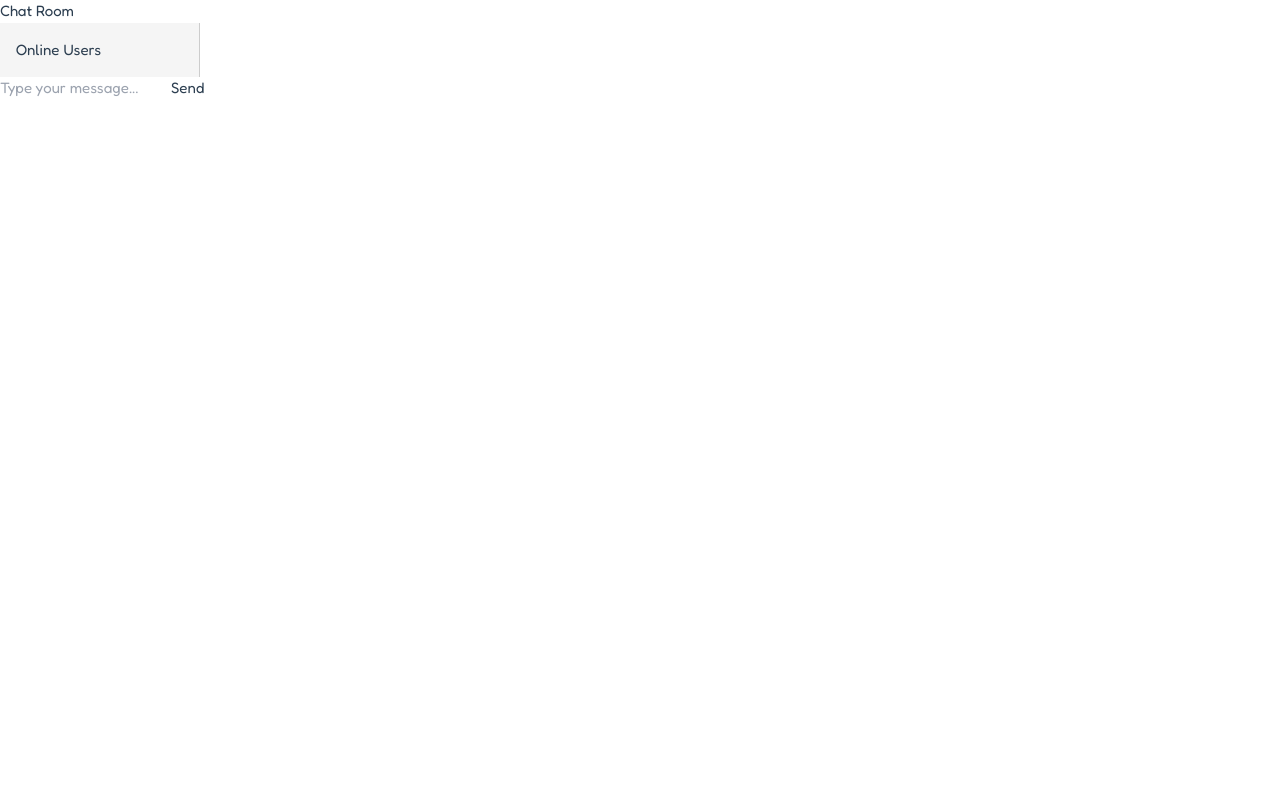
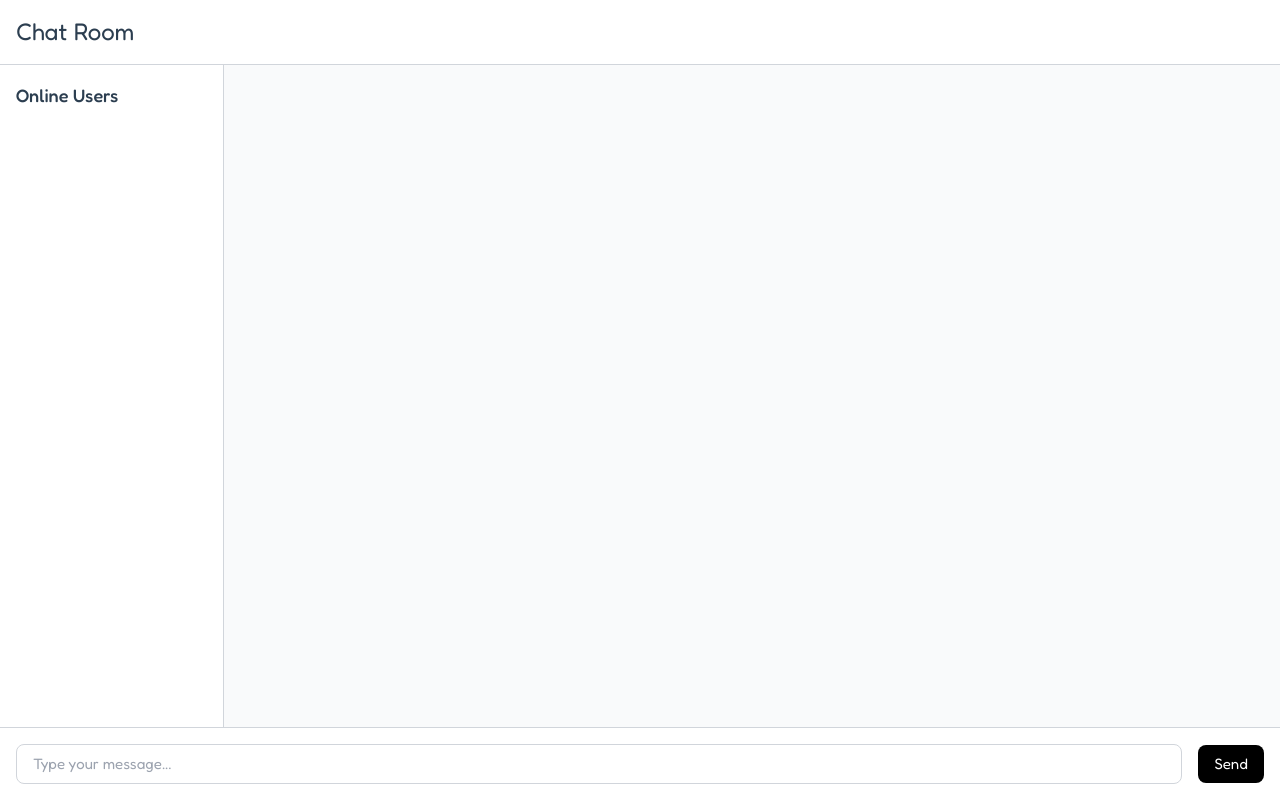
Before and after one commit to jacobdarvin/sk-chat, a Vue app: page /chat in a window 1280 px wide. Both pictures are taken after typing "Sample" into the empty fields and a click on the button "Enter Chat". Built offline with nearby package versions, Linux system fonts and the light colour scheme.

Commit message:
Init chat app

```diff
--- a/src/components/ChatHeader.vue
+++ b/src/components/ChatHeader.vue
@@ -1,7 +1,6 @@
-<!-- src/components/ChatHeader.vue -->
 <template>
-  <header class="chat-header">
-    <h2>{{ title }}</h2>
+  <header class="p-4 flex items-center border-b border-gray-300">
+    <h2 class="text-2xl">{{ title }}</h2>
   </header>
 </template>
 
@@ -19,6 +18,4 @@ export default defineComponent({
 })
 </script>
 
-<style scoped>
-/* Add your styles here */
-</style>
+<style scoped></style>
--- a/src/components/ChatWindow.vue
+++ b/src/components/ChatWindow.vue
@@ -1,6 +1,6 @@
 <!-- src/components/ChatWindow.vue -->
 <template>
-  <div class="chat-window">
+  <div class="flex-grow overflow-y-auto p-4 bg-gray-50">
     <MessageBubble
       v-for="(message, index) in messages"
       :key="index"
@@ -36,6 +36,4 @@ export default defineComponent({
 })
 </script>
 
-<style scoped>
-/* Add your styles here */
-</style>
+<style scoped></style>
--- a/src/components/MessageBubble.vue
+++ b/src/components/MessageBubble.vue
@@ -1,13 +1,23 @@
-<!-- src/components/MessageBubble.vue -->
 <template>
-  <div :class="['message-bubble', { mine: isMine }]">
-    <p class="sender">{{ message.sender }}</p>
-    <p class="content">{{ message.content }}</p>
+  <div
+    :class="[
+      'max-w-xs md:max-w-md p-3 my-2 rounded-lg flex flex-col',
+      isMine ? 'bg-black text-white ml-auto' : 'bg-gray-200 text-black mr-auto'
+    ]"
+    :style="{
+      borderTopRightRadius: isMine ? '0.75rem' : '1.5rem',
+      borderTopLeftRadius: isMine ? '1.5rem' : '0.75rem'
+    }"
+  >
+    <!-- Show sender only if it's not the current user's message -->
+    <p v-if="!isMine" class="text-xs font-semibold mb-1">{{ message.sender }}</p>
+    <p class="text-sm">{{ message.content }}</p>
   </div>
 </template>
 
 <script lang="ts">
-import { defineComponent, PropType } from 'vue'
+import { defineComponent } from 'vue'
+import type { PropType } from 'vue'
 
 interface Message {
   sender: string
@@ -30,11 +40,4 @@ export default defineComponent({
 })
 </script>
 
-<style scoped>
-.message-bubble {
-  /* Add styles for message bubble */
-}
-.message-bubble.mine {
-  /* Add styles for your own messages */
-}
-</style>
+<style scoped></style>
--- a/src/components/MessageInput.vue
+++ b/src/components/MessageInput.vue
@@ -1,13 +1,18 @@
-<!-- src/components/MessageInput.vue -->
 <template>
-  <div class="message-input">
+  <div class="flex items-center p-4 bg-white border-t border-gray-300">
     <input
       v-model="message"
       @keyup.enter="sendMessage"
       type="text"
       placeholder="Type your message..."
+      class="flex-grow px-4 py-2 border border-gray-300 rounded-lg focus:outline-none focus:ring-2 focus:ring-black"
     />
-    <button @click="sendMessage">Send</button>
+    <button
+      @click="sendMessage"
+      class="ml-4 px-4 py-2 bg-black text-white rounded-lg hover:bg-neutral-800 transition-colors"
+    >
+      Send
+    </button>
   </div>
 </template>
 
@@ -33,6 +38,4 @@ export default defineComponent({
 })
 </script>
 
-<style scoped>
-/* Add your styles here */
-</style>
+<style scoped></style>
--- a/src/components/UserList.vue
+++ b/src/components/UserList.vue
@@ -1,12 +1,14 @@
-<!-- src/components/UserList.vue -->
 <template>
-  <div class="user-list">
-    <h3>Online Users</h3>
-    <ul>
+  <div class="w-56 border-r border-gray-300">
+    <h3 class="text-lg font-medium p-4">Online Users</h3>
+    <ul class="list-none p-0 m-0">
       <li
         v-for="user in users"
         :key="user.id"
-        :class="{ active: user.id === selectedUserId }"
+        :class="[
+          'p-4 cursor-pointer',
+          user.id === selectedUserId ? 'bg-neutral-200 font-bold' : 'hover:bg-neutral-100'
+        ]"
         @click="selectUser(user)"
       >
         {{ user.name }}
@@ -46,35 +48,4 @@ export default defineComponent({
 })
 </script>
 
-<style scoped>
-.user-list {
-  width: 200px;
-  border-right: 1px solid #ccc;
-}
-
-.user-list h3 {
-  margin: 0;
-  padding: 16px;
-  background-color: #f5f5f5;
-}
-
-.user-list ul {
-  list-style: none;
-  padding: 0;
-  margin: 0;
-}
-
-.user-list li {
-  padding: 12px 16px;
-  cursor: pointer;
-}
-
-.user-list li:hover {
-  background-color: #e9e9e9;
-}
-
-.user-list li.active {
-  background-color: #d9d9d9;
-  font-weight: bold;
-}
-</style>
+<style scoped></style>
--- a/src/components/icons/IconCommunity.vue
+++ /dev/null
@@ -1,7 +0,0 @@
-<template>
-  <svg xmlns="http://www.w3.org/2000/svg" width="20" height="20" fill="currentColor">
-    <path
-      d="M15 4a1 1 0 1 0 0 2V4zm0 11v-1a1 1 0 0 0-1 1h1zm0 4l-.707.707A1 1 0 0 0 16 19h-1zm-4-4l.707-.707A1 1 0 0 0 11 14v1zm-4.707-1.293a1 1 0 0 0-1.414 1.414l1.414-1.414zm-.707.707l-.707-.707.707.707zM9 11v-1a1 1 0 0 0-.707.293L9 11zm-4 0h1a1 1 0 0 0-1-1v1zm0 4H4a1 1 0 0 0 1.707.707L5 15zm10-9h2V4h-2v2zm2 0a1 1 0 0 1 1 1h2a3 3 0 0 0-3-3v2zm1 1v6h2V7h-2zm0 6a1 1 0 0 1-1 1v2a3 3 0 0 0 3-3h-2zm-1 1h-2v2h2v-2zm-3 1v4h2v-4h-2zm1.707 3.293l-4-4-1.414 1.414 4 4 1.414-1.414zM11 14H7v2h4v-2zm-4 0c-.276 0-.525-.111-.707-.293l-1.414 1.414C5.42 15.663 6.172 16 7 16v-2zm-.707 1.121l3.414-3.414-1.414-1.414-3.414 3.414 1.414 1.414zM9 12h4v-2H9v2zm4 0a3 3 0 0 0 3-3h-2a1 1 0 0 1-1 1v2zm3-3V3h-2v6h2zm0-6a3 3 0 0 0-3-3v2a1 1 0 0 1 1 1h2zm-3-3H3v2h10V0zM3 0a3 3 0 0 0-3 3h2a1 1 0 0 1 1-1V0zM0 3v6h2V3H0zm0 6a3 3 0 0 0 3 3v-2a1 1 0 0 1-1-1H0zm3 3h2v-2H3v2zm1-1v4h2v-4H4zm1.707 4.707l.586-.586-1.414-1.414-.586.586 1.414 1.414z"
-    />
-  </svg>
-</template>
--- a/src/components/icons/IconDocumentation.vue
+++ /dev/null
@@ -1,7 +0,0 @@
-<template>
-  <svg xmlns="http://www.w3.org/2000/svg" width="20" height="17" fill="currentColor">
-    <path
-      d="M11 2.253a1 1 0 1 0-2 0h2zm-2 13a1 1 0 1 0 2 0H9zm.447-12.167a1 1 0 1 0 1.107-1.666L9.447 3.086zM1 2.253L.447 1.42A1 1 0 0 0 0 2.253h1zm0 13H0a1 1 0 0 0 1.553.833L1 15.253zm8.447.833a1 1 0 1 0 1.107-1.666l-1.107 1.666zm0-14.666a1 1 0 1 0 1.107 1.666L9.447 1.42zM19 2.253h1a1 1 0 0 0-.447-.833L19 2.253zm0 13l-.553.833A1 1 0 0 0 20 15.253h-1zm-9.553-.833a1 1 0 1 0 1.107 1.666L9.447 14.42zM9 2.253v13h2v-13H9zm1.553-.833C9.203.523 7.42 0 5.5 0v2c1.572 0 2.961.431 3.947 1.086l1.107-1.666zM5.5 0C3.58 0 1.797.523.447 1.42l1.107 1.666C2.539 2.431 3.928 2 5.5 2V0zM0 2.253v13h2v-13H0zm1.553 13.833C2.539 15.431 3.928 15 5.5 15v-2c-1.92 0-3.703.523-5.053 1.42l1.107 1.666zM5.5 15c1.572 0 2.961.431 3.947 1.086l1.107-1.666C9.203 13.523 7.42 13 5.5 13v2zm5.053-11.914C11.539 2.431 12.928 2 14.5 2V0c-1.92 0-3.703.523-5.053 1.42l1.107 1.666zM14.5 2c1.573 0 2.961.431 3.947 1.086l1.107-1.666C18.203.523 16.421 0 14.5 0v2zm3.5.253v13h2v-13h-2zm1.553 12.167C18.203 13.523 16.421 13 14.5 13v2c1.573 0 2.961.431 3.947 1.086l1.107-1.666zM14.5 13c-1.92 0-3.703.523-5.053 1.42l1.107 1.666C11.539 15.431 12.928 15 14.5 15v-2z"
-    />
-  </svg>
-</template>
--- a/src/components/icons/IconSupport.vue
+++ /dev/null
@@ -1,7 +0,0 @@
-<template>
-  <svg xmlns="http://www.w3.org/2000/svg" width="20" height="20" fill="currentColor">
-    <path
-      d="M10 3.22l-.61-.6a5.5 5.5 0 0 0-7.666.105 5.5 5.5 0 0 0-.114 7.665L10 18.78l8.39-8.4a5.5 5.5 0 0 0-.114-7.665 5.5 5.5 0 0 0-7.666-.105l-.61.61z"
-    />
-  </svg>
-</template>
--- a/src/components/icons/IconTooling.vue
+++ /dev/null
@@ -1,19 +0,0 @@
-<!-- This icon is from <https://github.com/Templarian/MaterialDesign>, distributed under Apache 2.0 (https://www.apache.org/licenses/LICENSE-2.0) license-->
-<template>
-  <svg
-    xmlns="http://www.w3.org/2000/svg"
-    xmlns:xlink="http://www.w3.org/1999/xlink"
-    aria-hidden="true"
-    role="img"
-    class="iconify iconify--mdi"
-    width="24"
-    height="24"
-    preserveAspectRatio="xMidYMid meet"
-    viewBox="0 0 24 24"
-  >
-    <path
-      d="M20 18v-4h-3v1h-2v-1H9v1H7v-1H4v4h16M6.33 8l-1.74 4H7v-1h2v1h6v-1h2v1h2.41l-1.74-4H6.33M9 5v1h6V5H9m12.84 7.61c.1.22.16.48.16.8V18c0 .53-.21 1-.6 1.41c-.4.4-.85.59-1.4.59H4c-.55 0-1-.19-1.4-.59C2.21 19 2 18.53 2 18v-4.59c0-.32.06-.58.16-.8L4.5 7.22C4.84 6.41 5.45 6 6.33 6H7V5c0-.55.18-1 .57-1.41C7.96 3.2 8.44 3 9 3h6c.56 0 1.04.2 1.43.59c.39.41.57.86.57 1.41v1h.67c.88 0 1.49.41 1.83 1.22l2.34 5.39z"
-      fill="currentColor"
-    ></path>
-  </svg>
-</template>
--- a/src/views/ChatView.vue
+++ b/src/views/ChatView.vue
@@ -1,11 +1,15 @@
-<!-- src/views/ChatView.vue -->
 <template>
-  <div class="chat-container">
+  <div class="flex flex-col min-h-screen bg-white">
+    <!-- Chat Header -->
     <ChatHeader />
-    <div class="chat-content">
+
+    <!-- Main Chat Content -->
+    <div class="flex flex-grow overflow-hidden">
       <UserList />
       <ChatWindow />
     </div>
+
+    <!-- Message Input -->
     <MessageInput />
   </div>
 </template>
@@ -29,5 +33,5 @@ export default defineComponent({
 </script>
 
 <style scoped>
-/* Add your styles here */
+/* Scoped styles if needed */
 </style>
```
Also changed, not shown: src/components/icons/IconEcosystem.vue (deleted, +0 -7 lines), 1 other file (tests, documents, lock files or other folders).
